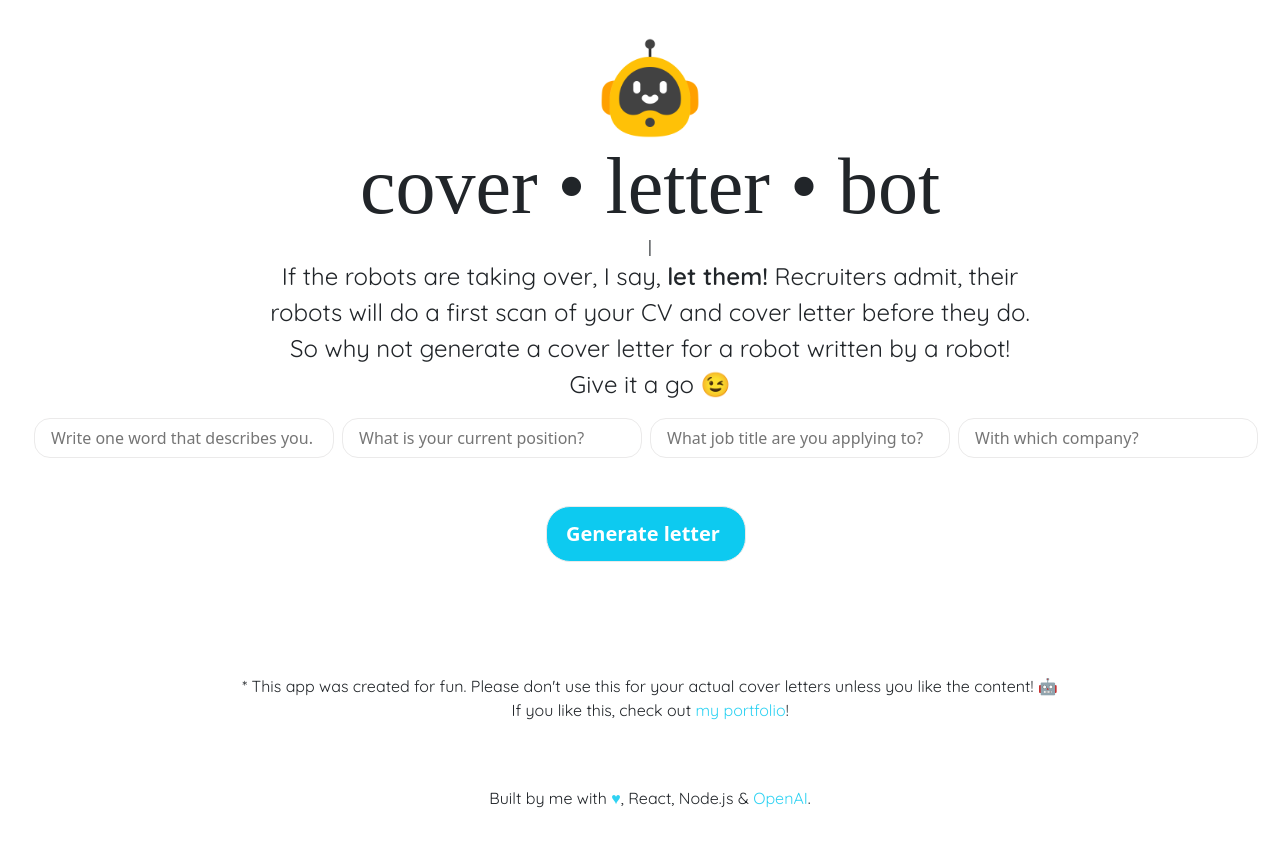
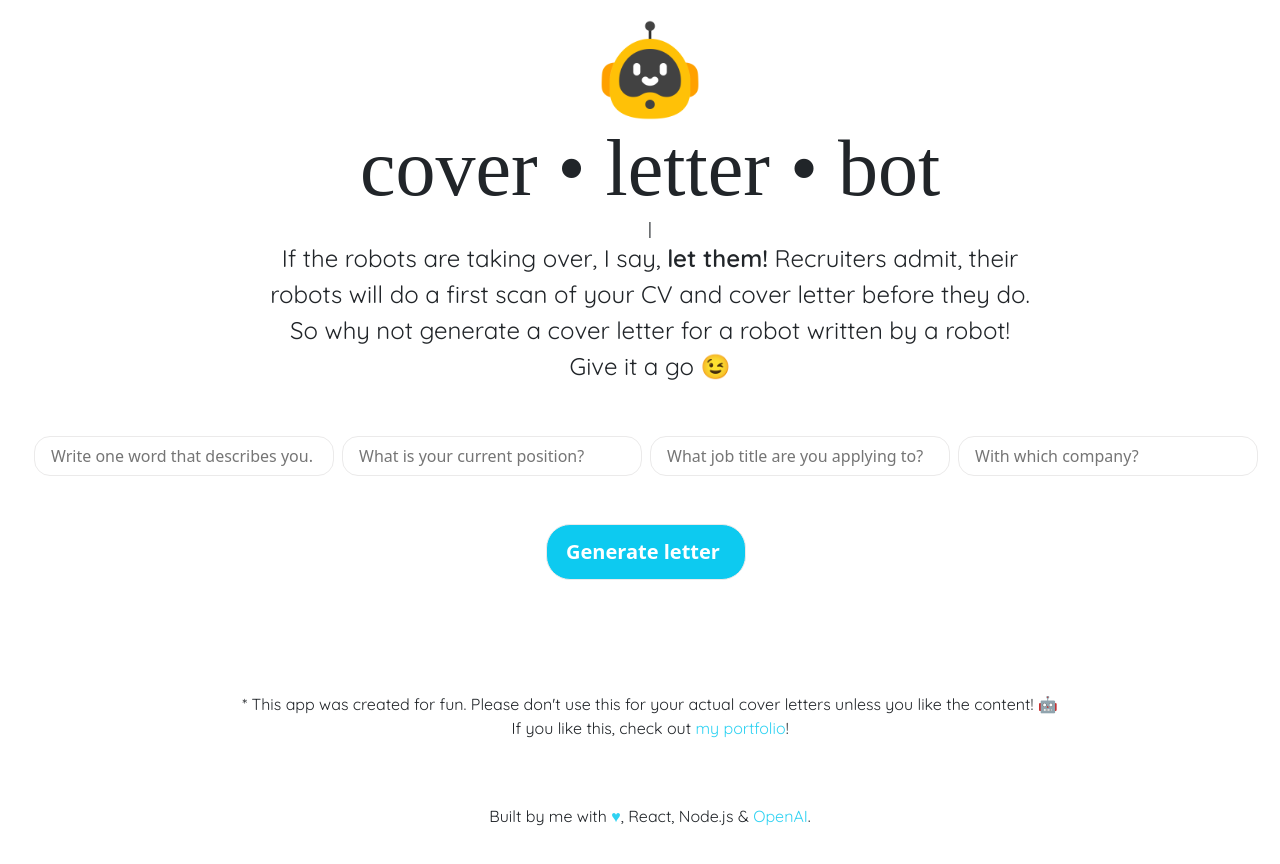
Before and after one commit to DariBerrie/cover-letter-bot, a React (Vite) app: page / in a window 1280 px wide. Built offline with nearby package versions, Linux system fonts and the light colour scheme; no server answers; a web font is replaced by a local one.

Commit message:
fix: adjusting component spacing

```diff
--- a/src/stylesheets/PromptForm.scss
+++ b/src/stylesheets/PromptForm.scss
@@ -1,4 +1,5 @@
 .formContainer {
+  margin-top: 36px;
   display: flex;
   flex-direction: column;
   align-items: center;
```
